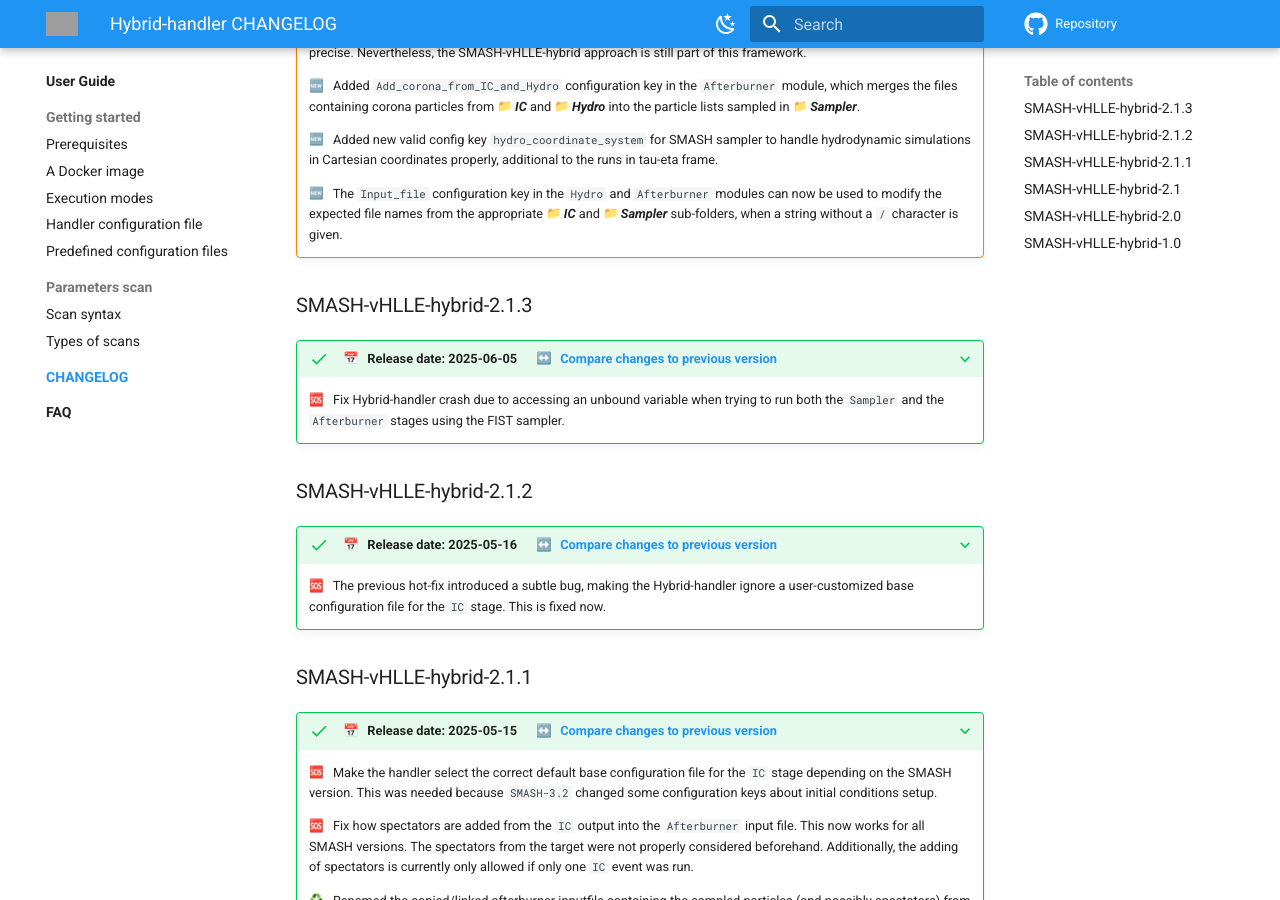
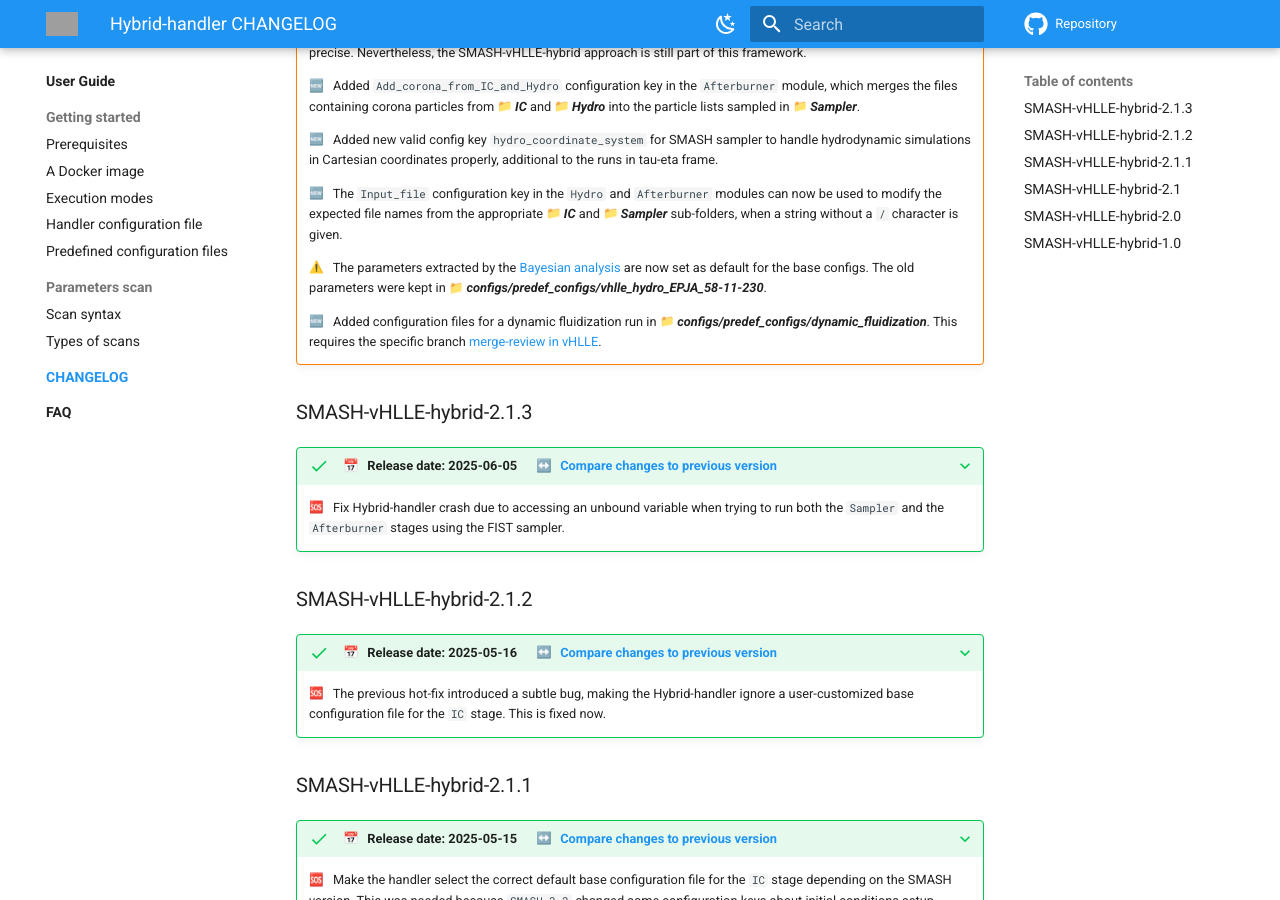
Before and after one commit to smash-transport/smash-vhlle-hybrid, an MkDocs documentation site: the page built from docs/user/CHANGELOG/index.md, in a window 1280 px wide and 900 px high, scrolled down 680 px. Built offline with MkDocs 1.6.1 and Material for MkDocs 9.7.7, drawn with Linux system fonts in a browser that asks for light colours; emoji names are drawn with the system emoji font; comment, search, counter and statistics services are not loaded; the version menu is left out; grey boxes are pictures that could not be loaded.

Commit message:
Update CHANGELOG

```diff
--- a/docs/user/CHANGELOG/index.md
+++ b/docs/user/CHANGELOG/index.md
@@ -56,6 +56,10 @@ Given a version number `X.Y.Z`,
 
     :new: &nbsp; The `Input_file` configuration key in the `Hydro` and `Afterburner` modules can now be used to modify the expected file names from the appropriate :file_folder: ***IC*** and :file_folder: ***Sampler*** sub-folders, when a string without a `/` character is given.
 
+    :warning: &nbsp; The parameters extracted by the [Bayesian analysis](Phys. Rev. C 112, 014910) are now set as default for the base configs. The old parameters were kept in :file_folder: ***configs/predef_configs/vhlle_hydro_EPJA_58-11-230***.
+
+    :new: &nbsp; Added configuration files for a dynamic fluidization run in :file_folder: ***configs/predef_configs/dynamic_fluidization***. This requires the specific branch [merge-review in vHLLE](https://github.com/yukarpenko/vhlle/tree/merge-review).
+
 ### SMASH-vHLLE-hybrid-2.1.3
 
 ???+ success "&nbsp; :date: &nbsp; Release date: 2025-06-05 &emsp; :left_right_arrow: &nbsp; [Compare changes to previous version](https://github.com/smash-transport/smash-vhlle-hybrid/compare/SMASH-vHLLE-hybrid-2.1.2...SMASH-vHLLE-hybrid-2.1.3)"
```
